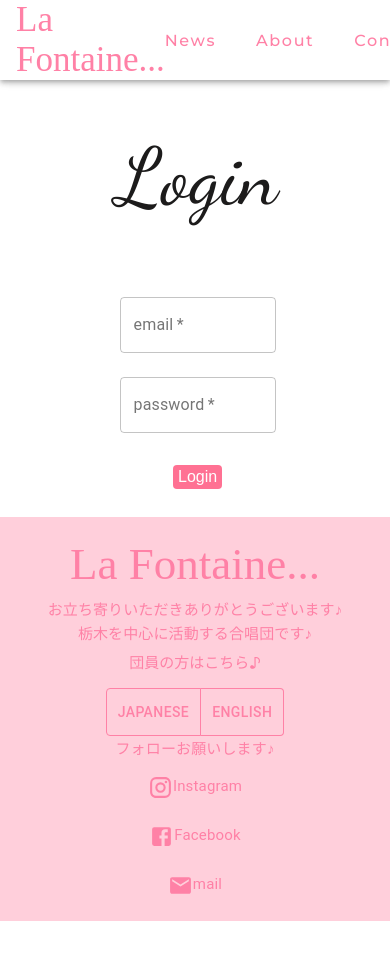
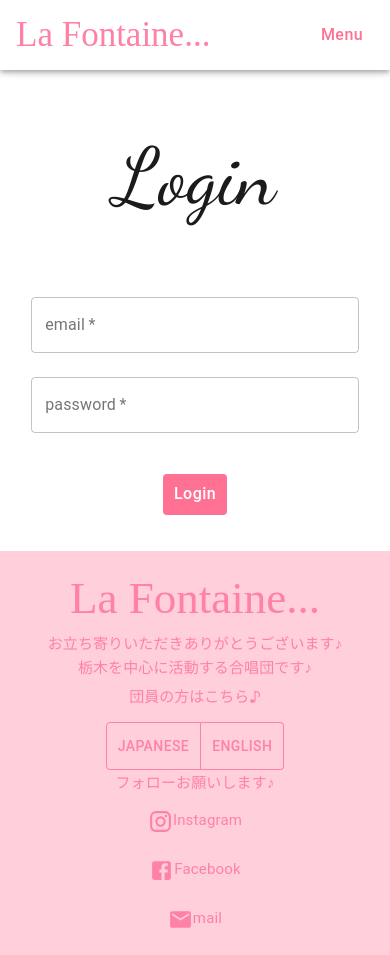
Before and after one commit to Chihori-Suzuki/LaFontaine-portfolio, a React (Create React App) app: page /login in a window 390 px wide. Before the commit the page ends 921 px from the top, so only its background shows below. Built offline with nearby package versions, Linux system fonts and the light colour scheme; no server answers; the HTML template or start-up script is replaced by a standard one; a web font is replaced by a local one.

Commit message:
refactoring

```diff
--- a/src/comps/Logout.js
+++ b/src/comps/Logout.js
@@ -21,6 +21,11 @@ const useStyle = makeStyles(() => {
     link: {
       textDecoration: "none",
     },
+    logoutBtn: {
+      "&:hover": {
+        backgroundColor: "#AFAFAF",
+      },
+    },
   };
 });
 const Logout = () => {
@@ -28,7 +33,6 @@ const Logout = () => {
   const [error, setError] = useState("");
   const { currentUser, logout } = useAuth();
   const history = useHistory();
-  // console.log(history);
   async function handleLogout() {
     setError("");
     try {
@@ -45,7 +49,11 @@ const Logout = () => {
       {currentUser ? (
         <Grid container direction="column" className={classes.grid} spacing={2}>
           <Grid item container justifyContent="center">
-            <Button variant="link" onClick={handleLogout}>
+            <Button
+              variant="link"
+              onClick={handleLogout}
+              className={classes.logoutBtn}
+            >
               Log out
             </Button>
           </Grid>
--- a/src/comps/Navbar.js
+++ b/src/comps/Navbar.js
@@ -1,4 +1,13 @@
-import { AppBar, Button, makeStyles, Toolbar } from "@material-ui/core";
+import {
+  AppBar,
+  makeStyles,
+  Toolbar,
+  Menu,
+  MenuItem,
+  Button,
+  useMediaQuery,
+} from "@material-ui/core";
+import { useState } from "react";
 
 import { Link } from "react-router-dom";
 
@@ -32,14 +41,14 @@ const useStyles = makeStyles((theme) => ({
     textDecoration: "none",
 
     [theme.breakpoints.down("sm")]: {
-      fontSize: "16px",
+      fontSize: 16,
       fontWeight: "500",
     },
     [theme.breakpoints.up("md")]: {
-      fontSize: "20px",
+      fontSize: 20,
     },
     [theme.breakpoints.up("lg")]: {
-      fontSize: "24px",
+      fontSize: 24,
     },
   },
   appbar: {
@@ -64,7 +73,80 @@ const useStyles = makeStyles((theme) => ({
     border: "none",
     borderRadius: "4px",
   },
+  menuButton: {
+    color: "#FF7193",
+    fontSize: "16px",
+    padding: 10,
+    textTransform: "none",
+  },
 }));
+
+const ResponsiveMenu = () => {
+  const [anchorEl, setAnchorEl] = useState(null);
+  const classes = useStyles();
+  const small = useMediaQuery("(max-width:680px)");
+
+  const handleClose = () => {
+    setAnchorEl(null);
+  };
+
+  return (
+    <>
+      {small ? (
+        <>
+          <Button
+            className={classes.menuButton}
+            onClick={(e) => setAnchorEl(e.currentTarget)}
+          >
+            Menu
+          </Button>
+          <Menu
+            elevation={1}
+            anchorEl={anchorEl}
+            anchorOrigin={{
+              vertical: "bottom",
+              horizontal: "center",
+            }}
+            transformOrigin={{
+              vertical: "top",
+              horizontal: "center",
+            }}
+            open={Boolean(anchorEl)}
+            onClose={handleClose}
+          >
+            <MenuItem onClick={handleClose}>
+              <Link to="/news" className={classes.link}>
+                News
+              </Link>
+            </MenuItem>
+            <MenuItem onClick={handleClose}>
+              <Link to="/about" className={classes.link}>
+                About
+              </Link>
+            </MenuItem>
+            <MenuItem onClick={handleClose}>
+              <Link to="/contact" className={classes.link}>
+                Contact
+              </Link>
+            </MenuItem>
+          </Menu>
+        </>
+      ) : (
+        <>
+          <Link to="/news" className={classes.link}>
+            News
+          </Link>
+          <Link to="/about" className={classes.link}>
+            About
+          </Link>
+          <Link to="/contact" className={classes.link}>
+            Contact
+          </Link>
+        </>
+      )}
+    </>
+  );
+};
 
 const Navbar = () => {
   const classes = useStyles();
@@ -76,15 +158,7 @@ const Navbar = () => {
           <Link to="/" className={classes.grow}>
             La Fontaine...
           </Link>
-          <Link to="/news" className={classes.link}>
-            News
-          </Link>
-          <Link to="/about" className={classes.link}>
-            About
-          </Link>
-          <Link to="/contact" className={classes.link}>
-            Contact
-          </Link>
+          <ResponsiveMenu />
         </Toolbar>
       </AppBar>
     </div>
--- a/src/comps/NewsContents.js
+++ b/src/comps/NewsContents.js
@@ -31,6 +31,7 @@ const useStyle = makeStyles(() => {
       background: "#FF7193",
       color: "white",
       margin: "3%",
+      textTransform: "none",
     },
     link: {
       textDecoration: "none",
@@ -106,7 +107,7 @@ const NewsContents = () => {
                   <p>{item.date}</p>
                 </Grid>
                 <Grid item>
-                  <div style={{whiteSpace: 'pre-line'}}>
+                  <div style={{ whiteSpace: "pre-line" }}>
                     <p>{item.detail}</p>
                   </div>
                 </Grid>
--- a/src/pages/About.js
+++ b/src/pages/About.js
@@ -125,7 +125,7 @@ const About = () => {
   return (
     <div className="about">
       <Paper className={classes.topPaper} elevation={0}>
-        <img className={classes.image} src="about.jpg"></img>
+        <img className={classes.image} src="about.jpg" alt="aboutImg"></img>
         <h1 className={classes.topTitle}>{topTitle}</h1>
       </Paper>
       <Grid
--- a/src/pages/Contact.js
+++ b/src/pages/Contact.js
@@ -4,6 +4,7 @@ import {
   Grid,
   TextField,
   Typography,
+  Button,
 } from "@material-ui/core";
 import { useState } from "react";
 import { db } from "../service/firebase";
@@ -190,15 +191,18 @@ const Contact = () => {
             />
           </Grid>
           <Grid item container justify="center">
-            <button
+            <Button
               variant="contained"
               type="submit"
               size="medium"
               className={classes.submitBtn}
-              style={{ background: loader ? "#ccc" : "#FF7193" }}
+              style={{
+                background: loader ? "#ccc" : "#FF7193",
+                textTransform: "none",
+              }}
             >
               Submit
-            </button>
+            </Button>
           </Grid>
         </Grid>
       </form>
--- a/src/pages/Login.js
+++ b/src/pages/Login.js
@@ -1,11 +1,17 @@
-import { Button, Grid, makeStyles, TextField } from "@material-ui/core";
+import {
+  Button,
+  Grid,
+  makeStyles,
+  TextField,
+  Typography,
+} from "@material-ui/core";
 import { Link } from "react-router-dom";
 import { useRef } from "react";
 import { useAuth } from "../contexts/AuthContext";
 import { useState } from "react";
 import { Alert } from "@material-ui/lab";
 
-const useStyle = makeStyles(() => {
+const useStyle = makeStyles((theme) => {
   return {
     topTitle: {
       fontFamily: "Dancing Script",
@@ -18,10 +24,12 @@ const useStyle = makeStyles(() => {
     },
     grid: {
       textAlign: "center",
-      paddingTop: "5%",
-      paddingBottom: "5%",
-      paddingLeft: "30%",
-      paddingRight: "30%",
+      [theme.breakpoints.down("sm")]: {
+        padding: "5% 8%",
+      },
+      [theme.breakpoints.up("md")]: {
+        padding: "5% 20%",
+      },
     },
     loginbtn: {
       color: "white",
@@ -34,9 +42,18 @@ const useStyle = makeStyles(() => {
       paddingBottom: "2%",
       border: "none",
       borderRadius: "4px",
+      textTransform: "none",
+    },
+    menuItems: {
+      "&:hover": {
+        backgroundColor: "#FFCFDB",
+      },
     },
     link: {
       textDecoration: "none",
+      fontSize: 24,
+      color: "#FF7193",
+      // padding: 10,
     },
   };
 });
@@ -49,7 +66,7 @@ const Login = () => {
   const [error, setError] = useState("");
   const [loading, setLoading] = useState(false);
 
-  async function handleSubmit(e) {
+  const handleSubmit = async (e) => {
     e.preventDefault();
 
     try {
@@ -61,7 +78,7 @@ const Login = () => {
       setError("Failed to sign in");
     }
     setLoading(false);
-  }
+  };
 
   return (
     <form onSubmit={handleSubmit}>
@@ -99,35 +116,40 @@ const Login = () => {
           />
         </Grid>
         <Grid item container justifyContent="center">
-          <button
+          <Button
             id="login-btn"
             className={classes.loginbtn}
             disabled={loading}
             type="submit"
           >
             Login
-          </button>
+          </Button>
         </Grid>
 
         {currentUser ? (
-          <Grid item id="menu" container justify="center">
+          <Grid item id="menu" container justify="center" spacing={2}>
             <Grid item>
-              <p>☆ 会員専用メニュー ☆</p>
+              <Typography variant="subtitle1" gutterBottom>
+                ☆ 会員専用メニュー ☆
+              </Typography>
             </Grid>
-            <Grid item container direction="row" justify="center">
+            <Grid item container direction="row" justify="center" spacing={3}>
+              <Grid item xs={12} sm={4} md={3} className={classes.menuItems}>
                 <Link to="/signup" className={classes.link}>
-                <Button id="signup-btn" className={classes.loginbtn}>
                   Sign Up
-                </Button>
                 </Link>
+              </Grid>
+              <Grid item xs={12} sm={4} md={3} className={classes.menuItems}>
                 <Link to="/contactlist" className={classes.link}>
-                <Button id="contactlist-btn" className={classes.loginbtn}>
                   Contact List
-                </Button>
                 </Link>
+              </Grid>
+              <Grid item xs={12} sm={4} md={3} className={classes.menuItems}>
                 <Link to="/news" className={classes.link}>
-                <Button className={classes.loginbtn}>News Edit</Button>
+                  News Edit
                 </Link>
+              </Grid>
+              <Grid item xs={12} sm={4} md={3} className={classes.menuItems}>
                 <Link
                   to={{
                     pathname: "/post",
@@ -135,8 +157,9 @@ const Login = () => {
                   }}
                   className={classes.link}
                 >
-                <Button className={classes.loginbtn}>News Post</Button>
+                  News Post
                 </Link>
+              </Grid>
             </Grid>
           </Grid>
         ) : null}
--- a/src/pages/NewsPost.js
+++ b/src/pages/NewsPost.js
@@ -52,7 +52,6 @@ const NewPost = () => {
   const ref = firebase.firestore().collection("news");
 
   const handleChange = (e) => {
-    console.log(e);
     if (e.target.files[0]) {
       setImage(e.target.files[0]);
     }
--- a/src/pages/Signup.js
+++ b/src/pages/Signup.js
@@ -6,7 +6,7 @@ import { useState } from "react";
 import { Alert } from "@material-ui/lab";
 import Logout from "../comps/Logout";
 
-const useStyle = makeStyles(() => {
+const useStyle = makeStyles((theme) => {
   return {
     topTitle: {
       fontFamily: "Dancing Script",
@@ -19,10 +19,12 @@ const useStyle = makeStyles(() => {
     },
     grid: {
       textAlign: "center",
-      paddingTop: "5%",
-      paddingBottom: "5%",
-      paddingLeft: "30%",
-      paddingRight: "30%",
+      [theme.breakpoints.down("sm")]: {
+        padding: "5% 8%",
+      },
+      [theme.breakpoints.up("md")]: {
+        padding: "5% 20%",
+      },
     },
     label: {
       textAlign: "left",
```
Also changed, not shown: src/pages/ContactList.js (+15 -15 lines). Lines whose indentation alone changed are shown as unchanged.
